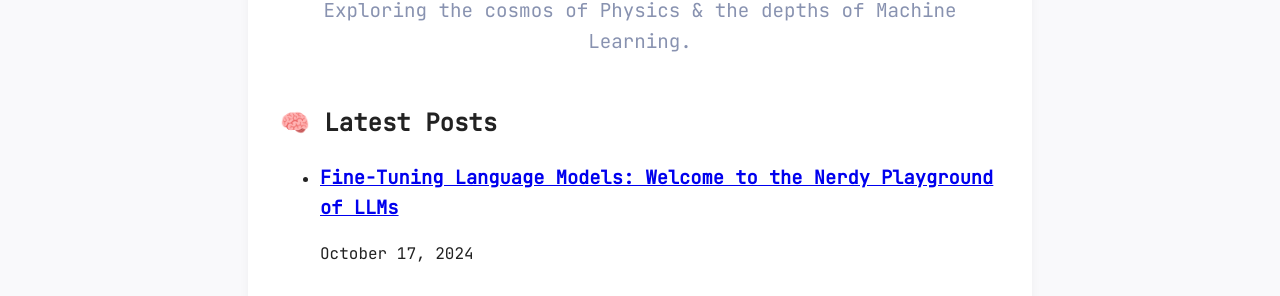
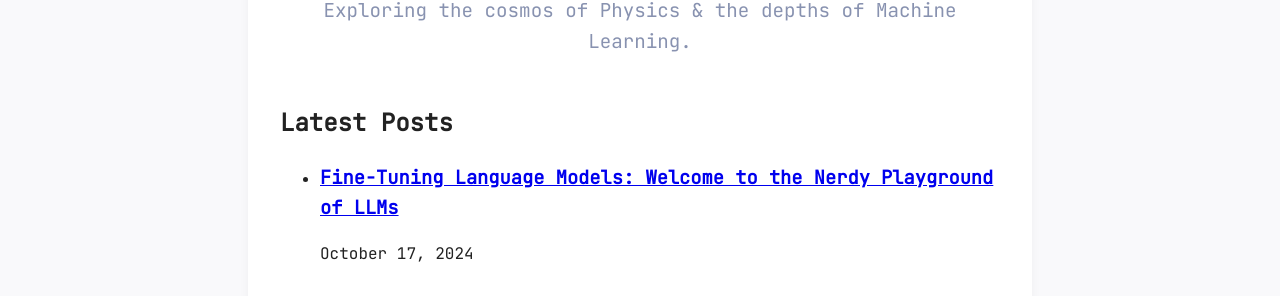
Before and after one commit to Raahul-Thakur/tensorandquarks.github.io, a Jekyll site: the page built from index.md, in a window 1280 px wide. Shown: the part 329-625 px from the top of the page. Built offline with Jekyll 4.4.1, drawn with Linux system fonts in a browser that asks for light colours.

Commit message:
Update index.md

```diff
--- a/index.md
+++ b/index.md
@@ -8,7 +8,7 @@ title: Home
   <p>Exploring the cosmos of Physics & the depths of Machine Learning.</p>
 </div>
 
-<h2 class="section-title">🧠 Latest Posts</h2>
+<h2 class="section-title">Latest Posts</h2>
 
 <ul class="post-list">
   {% for post in site.posts %}
```
